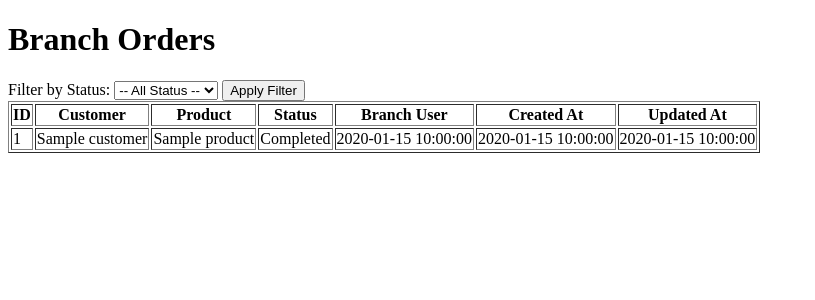
After one commit to trungbeoa12/loa_NHS_managerment, a Flask app: template templates/branch_orders.html in a window 1280 px wide. The commit adds this page. Shown: the top 300 px of the page, without its empty margins (0-815 px from the left). Run offline with Flask 3, Linux system fonts and the light colour scheme; the template is opened without the code that fills it: most values are stand-ins (such as "Sample title", 1, 10 or a date in 2020).

Commit message:
Version 4: Fix filter

```diff
--- a/app.py
+++ b/app.py
@@ -67,15 +67,37 @@ def dashboard():
         return redirect(url_for('login'))
 
     conn = get_db_connection()
+    status_filter = request.args.get('status', None)
+
+    # Kiểm tra role của người dùng
     if session['role'] == "Branch User":
         # Lọc đơn hàng theo branch_code cho Branch User
-        orders = conn.execute('SELECT * FROM orders WHERE branch_code = ?', (session['branch_code'],)).fetchall()
+        if status_filter:
+            orders = conn.execute(
+                'SELECT * FROM orders WHERE branch_code = ? AND status = ?',
+                (session['branch_code'], status_filter)
+            ).fetchall()
+        else:
+            orders = conn.execute(
+                'SELECT * FROM orders WHERE branch_code = ?',
+                (session['branch_code'],)
+            ).fetchall()
     elif session['role'] == "Admin":
-        # Admin có thể xem tất cả đơn hàng, bao gồm thông tin người tạo
-        orders = conn.execute('SELECT * FROM orders').fetchall()
+        # Admin có thể xem tất cả đơn hàng
+        if status_filter:
+            orders = conn.execute(
+                'SELECT * FROM orders WHERE status = ?',
+                (status_filter,)
+            ).fetchall()
+        else:
+            orders = conn.execute('SELECT * FROM orders').fetchall()
+    else:
+        # Nếu role không hợp lệ, chuyển hướng về trang đăng nhập
+        return redirect(url_for('login'))
+
     conn.close()
+    return render_template('dashboard.html', orders=orders)
 
-    return render_template('dashboard.html', orders=orders)
 
 # Route xử lý đăng xuất
 @app.route('/logout')
@@ -180,6 +202,27 @@ def update_status(order_id):
 
     return redirect(url_for('dashboard'))
 
+@app.route('/branch_orders', methods=['GET'])
+def branch_orders():
+    if 'username' not in session or session['role'] != 'Branch User':
+        return redirect(url_for('login'))
+
+    conn = get_db_connection()
+    status_filter = request.args.get('status', None)
+
+    if status_filter:
+        orders = conn.execute(
+            'SELECT * FROM orders WHERE branch_code = ? AND status = ?',
+            (session['branch_code'], status_filter)
+        ).fetchall()
+    else:
+        orders = conn.execute(
+            'SELECT * FROM orders WHERE branch_code = ?',
+            (session['branch_code'],)
+        ).fetchall()
+
+    conn.close()
+    return render_template('branch_orders.html', orders=orders)
 
 
 # Chạy Flask server
--- /dev/null
+++ b/templates/branch_orders.html
@@ -0,0 +1,48 @@
+<!DOCTYPE html>
+<html lang="en">
+<head>
+    <meta charset="UTF-8">
+    <meta name="viewport" content="width=device-width, initial-scale=1.0">
+    <title>Branch Orders</title>
+</head>
+<body>
+    <h1>Branch Orders</h1>
+
+    <!-- Form Bộ Lọc Trạng Thái -->
+    <form method="GET" action="/branch_orders">
+        <label for="status">Filter by Status:</label>
+        <select name="status" id="status">
+            <option value="">-- All Status --</option>
+            <option value="Pending">Pending</option>
+            <option value="Completed">Completed</option>
+            <option value="Đang giao">Đang giao</option>
+            <option value="Đổi trả">Đổi trả</option>
+        </select>
+        <button type="submit">Apply Filter</button>
+    </form>
+
+    <!-- Bảng Danh Sách Đơn Hàng -->
+    <table border="1">
+        <tr>
+            <th>ID</th>
+            <th>Customer</th>
+            <th>Product</th>
+            <th>Status</th>
+            <th>Branch User</th>
+            <th>Created At</th>
+            <th>Updated At</th>
+        </tr>
+        {% for order in orders %}
+        <tr>
+            <td>{{ order.id }}</td>
+            <td>{{ order.customer }}</td>
+            <td>{{ order.product }}</td>
+            <td>{{ order.status }}</td>
+            <td>{{ order.created_by }}</td>
+            <td>{{ order.created_at }}</td>
+            <td>{{ order.updated_at }}</td>
+        </tr>
+        {% endfor %}
+    </table>
+</body>
+</html>
```
Also changed, not shown: templates/dashboard.html (+15 -1 lines).
